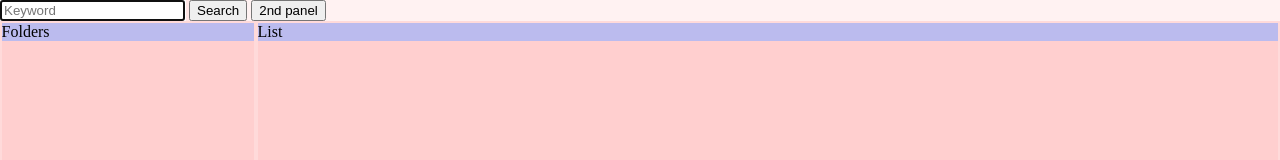
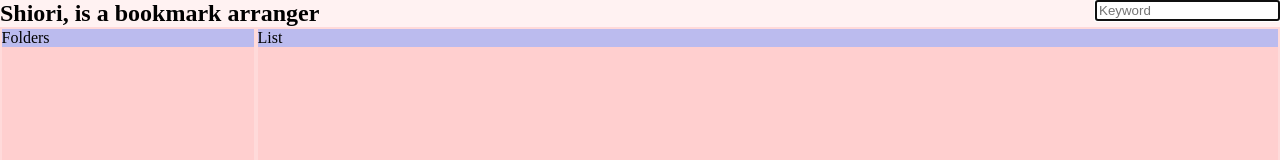
Before and after one commit to theme/shiori, a browser extension: page src/jade/arranger.jade in a window 1280 px wide. Drawn offline with nearby package versions, Linux system fonts and the light colour scheme; files that its build step writes are made by us from their sources.

Commit message:
UI: move search box to the right.(mimic stockBM)

```diff
--- a/src/jade/arranger.jade
+++ b/src/jade/arranger.jade
@@ -5,10 +5,11 @@ html(lang="en")
         link(href="css/arranger.css", rel="stylesheet")
     body
         div#header
+            h2 Shiori, is a bookmark arranger
             form#search-form
                 input#search-text(type="text",placeholder="Keyword", autofocus)
-                button#search-button Search
-            button#toggle-sub 2nd panel
+                // button#search-button Search
+            // button#toggle-sub 2nd panel
         div#main
             div.container.tree
                 div#panel-bm-tree.panel
--- a/src/js/arranger.js
+++ b/src/js/arranger.js
@@ -14,7 +14,7 @@
                 x[i].style.display = 'none';
             }
         }
-    }
+    };
 
     listBookmarks = function( destDivName, bmId ){
         var dest = $('#' + destDivName);
@@ -24,7 +24,7 @@
         bmm.bookmarks.getChildren(bmId, function(bmarray){
             dest.appendChild(dumpTreeNodes(bmarray, false, 1) );
         });
-    }
+    };
 
     loadBookmarkTree = function(divName) {
         dumpBookmarks(divName, null); // no query
@@ -100,13 +100,13 @@
             }
         }
         return span;
-    }
+    };
 
     handleKeyDown = function( e ) {
         if( e.ctrlKey && e.keyIdentifier == "U+0032" ){ // Ctrl-2
             toggleSub();
         }
-    }
+    };
 
     document.onreadystatechange = function () {
         if (document.readyState == "complete") {
@@ -115,8 +115,8 @@
                 searchBookmarks(query);
                 e.preventDefault();
             });
-            $('#search-button').addEventListener('click', searchFun);
-            $('#toggle-sub').addEventListener('click', toggleSub);
+            // $('#search-button').addEventListener('click', searchFun);
+            // $('#toggle-sub').addEventListener('click', toggleSub);
             $('#search-form').addEventListener('submit', searchFun);
             $('#panel-bm-tree').addEventListener('click',( function(e) {
                 if( e.target.id ){
--- a/src/js/shiori.js
+++ b/src/js/shiori.js
@@ -9,7 +9,7 @@ this.shiori = ( function(){
         var cur = opt_to_obj || global;
 
         for( var part ; parts.length && (part = parts.shift()); ){
-            if( !parts.length && opt_obj != undefined ){
+            if( !parts.length && opt_obj !== undefined ){
                 // add last part into path
                 cur[part] = opt_obj;
             }else if ( part in cur ){
@@ -21,7 +21,7 @@ this.shiori = ( function(){
             }
         }
         return cur;
-    };
+    }
 
     /* add fields of fun returned object to name */
     function define( name, fun ){
@@ -34,7 +34,7 @@ this.shiori = ( function(){
                 Object.defineProperty( obj, propertyName, propertyDesc );
             }
         }
-    };
+    }
 
     return {
         define : define
--- a/src/less/arranger.less
+++ b/src/less/arranger.less
@@ -8,8 +8,7 @@ div, ul, li, p, a, form{
     background: @dbg-color;
 }
 
-form,
-div {
+form, div {
     margin: 0;
 }
 
@@ -17,13 +16,19 @@ html,
 body{
     height: 100%;
     width: 100%;
-    margin: 0;
+    margin: 0 auto;
     padding: 0px;
     .flex-v;
 }
 
-#header * {
-    display: inline-block;
+#header {
+    width: 100%;
+    * {
+        display: inline;
+    }
+    #search-form {
+        float: right;
+    }
 }
 
 .flex-h {
@@ -63,6 +68,7 @@ body{
     .panel-body{
         flex: 1 0 auto;
         overflow: scroll;
+        min-height: 5em;
         height: 1%;    // hack for flex auto expand height
     }
 }
```
Also changed, not shown: pub/manifest.json, 1 other file.
